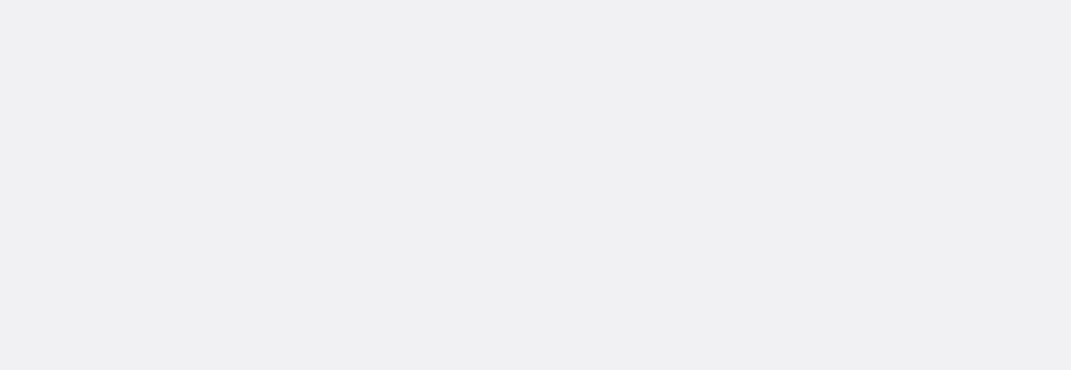
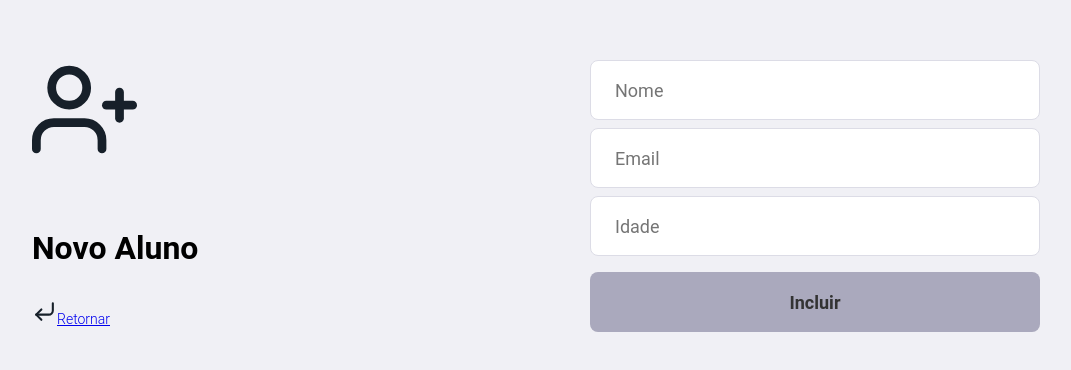
Before and after one commit to hvictorleite/clientreact, a React (Create React App) app: page /aluno/novo/0 in a window 1280 px wide. Before the commit this address had no page. Shown: the part 216-586 px from the top of the page, without its empty margins (104-1175 px from the left). Built offline with nearby package versions, Linux system fonts and the light colour scheme.

Commit message:
Criado componente para incluir/editar alunos.

```diff
--- a/src/components/Alunos/index.js
+++ b/src/components/Alunos/index.js
@@ -11,7 +11,7 @@
             <header>
                 <img src={logoCadastro} alt="Cadastro" />
                 <span>Bem vindo, <strong>Usuário Fixo</strong>!</span>
-                <Link className="button" to="aluno/novo">Novo Aluno</Link>
+                <Link className="button" to="/aluno/novo/0">Novo Aluno</Link>
                 <button type="button">
                     <FiXCircle size={35} color="#17202a" />
                 </button>
--- /dev/null
+++ b/src/components/NovoAluno/index.js
@@ -0,0 +1,30 @@
+import React from "react";
+import { FiCornerDownLeft, FiUserPlus } from 'react-icons/fi';
+import { Link, useParams } from "react-router-dom";
+import './styles.css';
+
+export default function NovoAluno() {
+
+    const { alunoId } = useParams();
+
+    return(
+        <div className="novo-aluno-container">
+            <div className="content">
+                <section className="form">
+                    <FiUserPlus size={105} color="#17202a" />
+                    <h1>{alunoId === '0' ? "Novo Aluno" : "Atualizar Aluno"}</h1>
+                    <Link className="back-link" to="/alunos">
+                        <FiCornerDownLeft size={25} color="#17202a" />
+                        Retornar
+                    </Link>
+                </section>
+                <form>
+                    <input placeholder="Nome" />
+                    <input placeholder="Email" />
+                    <input placeholder="Idade" />
+                    <button className="button" type="submit">{alunoId === '0' ? "Incluir" : "Atualizar"}</button>
+                </form>
+            </div>
+        </div>
+    );
+}
--- /dev/null
+++ b/src/components/NovoAluno/styles.css
@@ -0,0 +1,60 @@
+.novo-aluno-container {
+    width: 100%;
+    max-width: 1200px;
+    height: 100vh;
+    margin: 0 auto;
+
+    display: flex;
+    align-items: center;
+    justify-content: space-between;
+}
+
+.novo-aluno-container .content {
+    width: 100%;
+    padding: 96px;
+    background: #F0F0F5;
+    box-shadow: 0 0 100px rgba(0, 0, 0, 0.1);
+    border-radius: 8px;
+
+    display: flex;
+    justify-content: space-between;
+    align-items: center;
+}
+
+.novo-aluno-container .content section {
+    width: 100%;
+    max-width: 380px;
+}
+
+.novo-aluno-container section.form {
+    width: 100%;
+    max-width: 350px;
+    margin-right: 30px;
+}
+
+.novo-aluno-container section.form img {
+    width: 45%;
+    margin-left: auto;
+    margin-right: auto;
+    display: block;
+}
+
+.novo-aluno-container .content section h1 {
+    margin: 64px 0 32px;
+    font-size: 32px;
+}
+
+.novo-aluno-container .content section p {
+    font-size: 18px;
+    color: #737380;
+    line-height: 32px;
+}
+
+.novo-aluno-container .content form {
+    width: 100%;
+    max-width: 450px;
+}
+
+.novo-aluno-container .content form input {
+    margin-top: 8px;
+}
--- a/src/router.js
+++ b/src/router.js
@@ -2,6 +2,7 @@
 import { BrowserRouter, Routes, Route } from 'react-router-dom';
 import Login from './components/Login';
 import Alunos from './components/Alunos';
+import NovoAluno from './components/NovoAluno';
 
 export default function Router() {
     return(
@@ -9,6 +10,7 @@
             <Routes>
                <Route path="/" exact element={<Login />} />
                <Route path="/alunos" element={<Alunos />} />
+               <Route path="/aluno/novo/:alunoId" element={<NovoAluno />} />
             </Routes>
         </BrowserRouter>
     );
```
